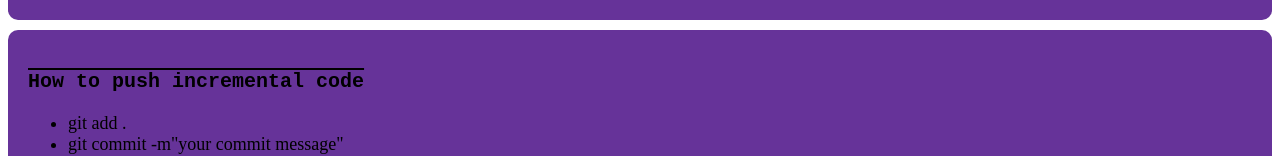
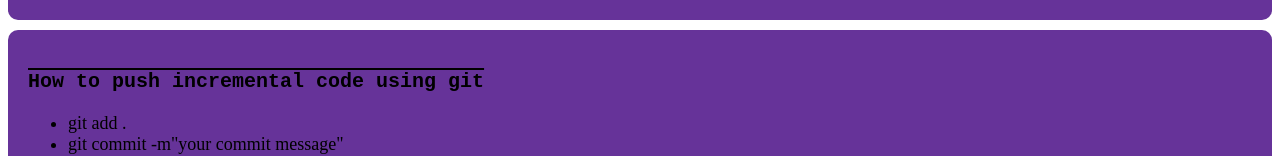
Before and after one commit to shahriarmostafiz/mySimpleWebsite, a plain HTML site: page index.html in a window 1280 px wide. Shown: the part 497-653 px from the top of the page. Drawn offline with Linux system fonts and the light colour scheme.

Commit message:
edited by zh

```diff
--- a/index.html
+++ b/index.html
@@ -32,7 +32,7 @@
       </p>
     </div>
     <div>
-      <h3>How to push incremental code</h3>
+      <h3>How to push incremental code using git</h3>
       <ul>
         <li>git add .</li>
         <li>git commit -m"your commit message"</li>
```
